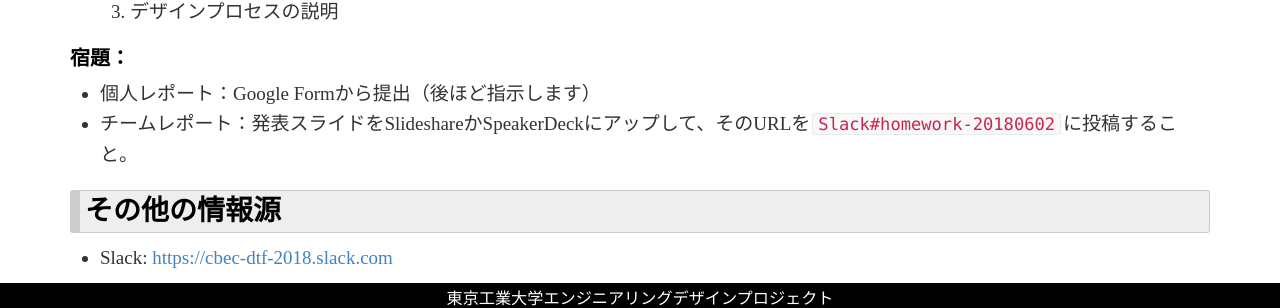
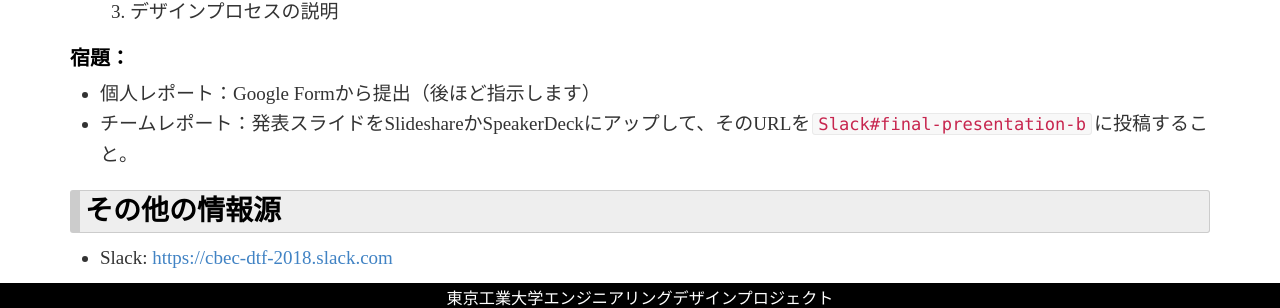
Before and after one commit to titech-edp/titech-edp.github.io, a Jekyll site: the page built from 2018-dtf-b/index.md, in a window 1280 px wide and 900 px high, scrolled down 2609 px. Shown: the part 586-894 px from the top of the window. Built offline with Jekyll 4.4.1, drawn with Linux system fonts in a browser that asks for light colours; nearby versions of some CDN libraries; library files that are not in the unit come from our copies.

Commit message:
update dtf-b

```diff
--- a/2018-dtf-b/index.md
+++ b/2018-dtf-b/index.md
@@ -113,7 +113,7 @@ title: 2018年度「デザイン思考基礎b」
 ### 宿題：
 
 - 個人レポート：Google Formから提出（後ほど指示します）
-- チームレポート：発表スライドをSlideshareかSpeakerDeckにアップして、そのURLを``Slack#homework-20180602``に投稿すること。
+- チームレポート：発表スライドをSlideshareかSpeakerDeckにアップして、そのURLを``Slack#final-presentation-b``に投稿すること。
 
 # その他の情報源
 
```
